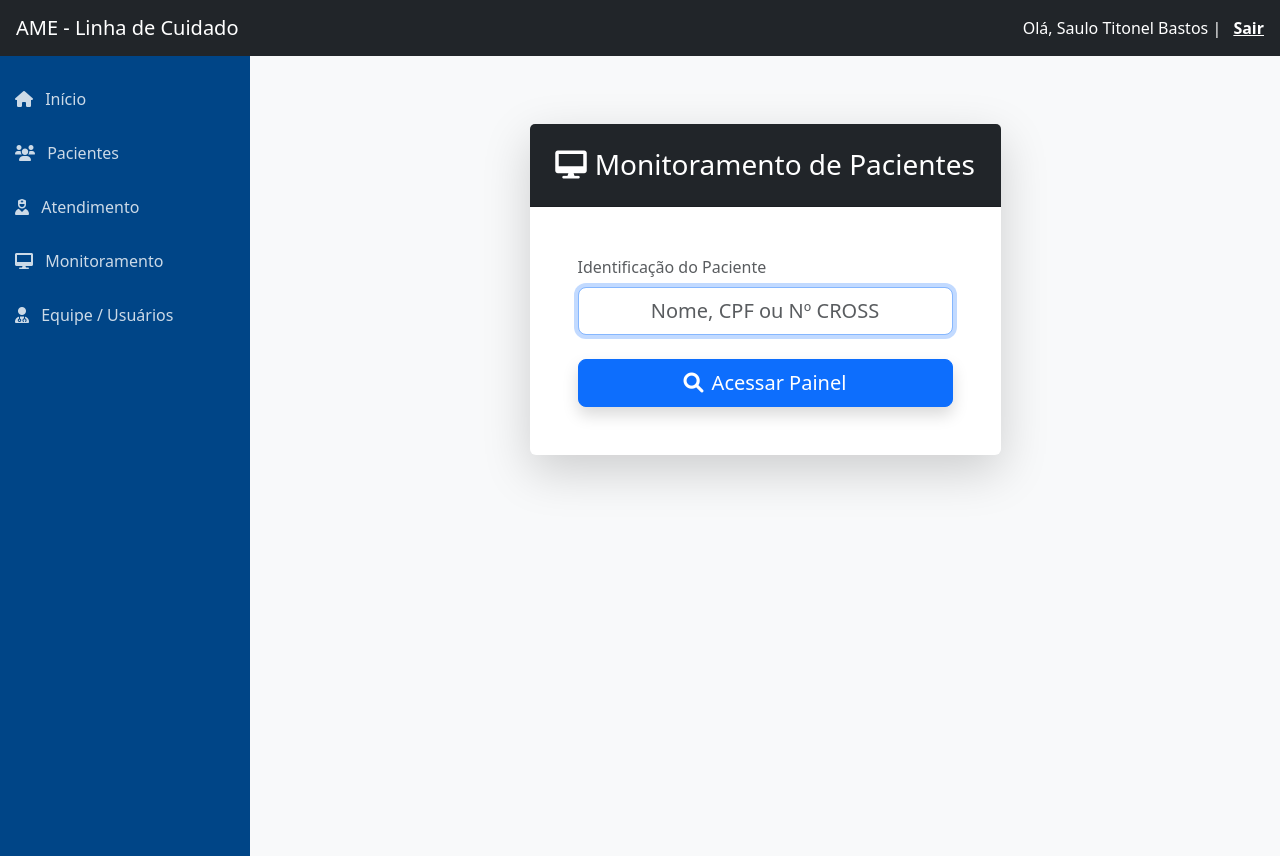
After one commit to titonel/hipertensao, a Django app: page /monitoramento/ in a window 1280 px wide. The commit adds this page. Run offline with Django 5.2, Linux system fonts and the light colour scheme; a user stored in the database is signed in.

Commit message:
versão 1.3a em Django - pre-release candidate

```diff
--- a/README.md.txt
+++ b/README.md.txt
@@ -3,3 +3,9 @@ pip install -r requirements.txt
 
 2) Executar o software:
 python .\manage.py runserver 172.15.0.152:8000
+
+Endereço da API do Laboratório:
+http://172.15.0.152:5897/api/laboratorio/numero-de-cpf-sem-pontos-ou-tracos
+formato de saída: JSON
+
+exemplo http://172.15.0.152:5897/api/laboratorio/42128643805
--- a/core/models.py
+++ b/core/models.py
@@ -108,6 +108,7 @@ class Paciente(models.Model):
     municipio = models.CharField(max_length=100, default='Caraguatatuba')
     telefone = models.CharField(max_length=20, blank=True)
     ativo = models.BooleanField(default=True)
+    siresp = models.CharField(max_length=20, null=True, blank=True, verbose_name="Número CROSS / SIRESP")
 
     # Memória da última altura
     altura_ultima = models.DecimalField(max_digits=4, decimal_places=2, null=True, blank=True)
--- a/core/templates/base.html
+++ b/core/templates/base.html
@@ -1,86 +1,75 @@
+{% load static %}
 <!DOCTYPE html>
 <html lang="pt-br">
 <head>
     <meta charset="UTF-8">
     <meta name="viewport" content="width=device-width, initial-scale=1.0">
     <title>AME Caraguatatuba - Hipertensão</title>
+
     <link href="https://cdn.jsdelivr.net/npm/bootstrap@5.3.0/dist/css/bootstrap.min.css" rel="stylesheet">
     <link href="https://cdnjs.cloudflare.com/ajax/libs/font-awesome/6.0.0/css/all.min.css" rel="stylesheet">
+
     <style>
-        body { background-color: #f8f9fa; }
-        .navbar-brand { font-weight: bold; }
+        /* Estilos simples para o menu lateral */
+        body { min-height: 100vh; display: flex; flex-direction: column; }
+        .wrapper { display: flex; flex: 1; }
+        .sidebar { min-width: 250px; background-color: #004587; color: white; min-height: 100vh; }
+        .sidebar a { color: rgba(255,255,255,0.8); text-decoration: none; padding: 15px; display: block; }
+        .sidebar a:hover { background-color: #003366; color: white; }
+        .sidebar a.active { background-color: #F26522; color: white; }
+        .content { flex: 1; padding: 20px; background-color: #f8f9fa; }
     </style>
-    {% load static %}
-    <link href="{% static 'css/style.css' %}" rel="stylesheet">
 </head>
 <body>
 
-    {% if user.is_authenticated %}
-    <nav class="navbar navbar-expand-lg navbar-dark bg-dark mb-4">
-        <div class="container">
-            <a class="navbar-brand" href="{% url 'index' %}">
-                <i class="fas fa-heartbeat text-danger me-2"></i>Hipertensão Arterial
-            </a>
-            <button class="navbar-toggler" type="button" data-bs-toggle="collapse" data-bs-target="#navbarNav">
-                <span class="navbar-toggler-icon"></span>
-            </button>
-
-            <div class="collapse navbar-collapse" id="navbarNav">
-                <ul class="navbar-nav me-auto">
-                    <li class="nav-item">
-                        <a class="nav-link" href="{% url 'index' %}">Início</a>
-                    </li>
-                    <li class="nav-item">
-                        <a class="nav-link" href="{% url 'gestao_pacientes' %}">Pacientes</a>
-                    </li>
-                    <li class="nav-item">
-                        <a class="nav-link" href="{% url 'atendimento_hub' %}"><i class="fas fa-user-nurse"></i>Atendimento</a>
-                    </li>
-                    <li class="nav-item">
-                        <a class="nav-link" href="{% url 'gestao_medicamentos' %}">Medicamentos</a>
-                    </li>
-                    <li class="nav-item">
-                        <a class="nav-link" href="{% url 'gestao_usuarios' %}">Usuários</a>
-                    </li>
-                </ul>
-
-                <ul class="navbar-nav">
-                    <li class="nav-item dropdown">
-                        <a class="nav-link dropdown-toggle" href="#" role="button" data-bs-toggle="dropdown">
-                            <i class="fas fa-user-circle me-1"></i> {{ user.first_name|default:user.username }}
-                        </a>
-                        <ul class="dropdown-menu dropdown-menu-end">
-                            <li><a class="dropdown-item" href="{% url 'trocar_senha' %}">
-                                <i class="fas fa-key me-2"></i>Trocar Senha
-                            </a></li>
-                            <li><hr class="dropdown-divider"></li>
-                            <li>
-                                <form action="{% url 'logout' %}" method="post" style="display: inline;">
-                                    {% csrf_token %}
-                                    <button type="submit" class="dropdown-item text-danger">
-                                        <i class="fas fa-sign-out-alt me-2"></i>Sair
-                                    </button>
-                                </form>
-                            </li>
-                        </ul>
-                    </li>
-                </ul>
-            </div>
+    <nav class="navbar navbar-dark bg-dark px-3">
+        <a class="navbar-brand" href="#">AME - Linha de Cuidado</a>
+        <div class="text-white">
+            Olá, {{ user.get_full_name|default:user.username }} |
+            <a href="{% url 'logout' %}" class="text-white fw-bold ms-2" style="text-decoration: underline;">Sair</a>
         </div>
     </nav>
-    {% endif %}
 
-    <div class="container">
-        {% if messages %}
-            {% for message in messages %}
-                <div class="alert alert-{{ message.tags }} alert-dismissible fade show" role="alert">
-                    {{ message }}
-                    <button type="button" class="btn-close" data-bs-dismiss="alert"></button>
-                </div>
-            {% endfor %}
-        {% endif %}
+    <div class="wrapper">
+        <nav class="sidebar">
+            <ul class="list-unstyled mt-3">
 
-        {% block content %}{% endblock %}
+                <li>
+                    <a href="{% url 'index' %}">
+                        <i class="fas fa-home me-2"></i> Início
+                    </a>
+                </li>
+
+                <li>
+                    <a href="{% url 'gestao_pacientes' %}">
+                        <i class="fas fa-users me-2"></i> Pacientes
+                    </a>
+                </li>
+
+                <li>
+                    <a href="{% url 'atendimento_hub' %}">
+                        <i class="fas fa-user-nurse me-2"></i> Atendimento
+                    </a>
+                </li>
+
+                <li>
+                    <a href="{% url 'monitoramento_busca' %}">
+                        <i class="fas fa-desktop me-2"></i> Monitoramento
+                    </a>
+                </li>
+                <li>
+                    <a href="{% url 'gestao_usuarios' %}">
+                        <i class="fas fa-user-md me-2"></i> Equipe / Usuários
+                    </a>
+                </li>
+
+            </ul>
+        </nav>
+
+        <main class="content">
+            {% block content %}
+            {% endblock %}
+        </main>
     </div>
 
     <script src="https://cdn.jsdelivr.net/npm/bootstrap@5.3.0/dist/js/bootstrap.bundle.min.js"></script>
--- /dev/null
+++ b/core/templates/monitoramento_busca.html
@@ -0,0 +1,32 @@
+{% extends 'base.html' %}
+{% block content %}
+<div class="container mt-5">
+    <div class="row justify-content-center">
+        <div class="col-md-6">
+            <div class="card shadow-lg border-0">
+                <div class="card-header bg-dark text-white text-center py-4">
+                    <h3 class="mb-0"><i class="fas fa-desktop me-2"></i>Monitoramento de Pacientes</h3>
+                </div>
+                <div class="card-body p-5">
+                    <form method="POST">
+                        {% csrf_token %}
+                        <div class="mb-4">
+                            <label class="form-label text-muted">Identificação do Paciente</label>
+                            <input type="text" name="busca_termo" class="form-control form-control-lg text-center" placeholder="Nome, CPF ou Nº CROSS" required autofocus>
+                        </div>
+                        <button type="submit" class="btn btn-primary btn-lg w-100 shadow">
+                            <i class="fas fa-search me-2"></i>Acessar Painel
+                        </button>
+                    </form>
+
+                    {% if erro %}
+                        <div class="alert alert-danger mt-4 text-center">
+                            <i class="fas fa-exclamation-circle me-2"></i>{{ erro }}
+                        </div>
+                    {% endif %}
+                </div>
+            </div>
+        </div>
+    </div>
+</div>
+{% endblock %}
--- a/core/urls.py
+++ b/core/urls.py
@@ -28,4 +28,6 @@ urlpatterns = [
     path('medicamento/salvar', views.salvar_medicamento, name='salvar_medicamento'),
     path('api/usuario/<int:id>/', views.api_usuario, name='api_usuario'),
     path('paciente/alta/<int:id>/', views.gerar_alta, name='gerar_alta'),
+    path('monitoramento/', views.monitoramento_busca, name='monitoramento_busca'),
+    path('monitoramento/painel/<int:paciente_id>/', views.monitoramento_painel, name='monitoramento_painel'),
 ]
--- a/core/views.py
+++ b/core/views.py
@@ -1,5 +1,7 @@
 import os
 import base64  # <--- ADICIONE ESTA LINHA AQUI
+import requests
+import json
 from django.shortcuts import render, redirect, get_object_or_404
 from django.contrib.staticfiles import finders
 from django.contrib.auth.decorators import login_required
@@ -11,7 +13,7 @@ from django.http import JsonResponse, HttpResponse
 from django.template.loader import get_template
 from xhtml2pdf import pisa
 from django.conf import settings
-from datetime import datetime, date
+from datetime import datetime, date, timedelta
 from .models import Paciente, Medicamento, Afericao, Usuario, AtendimentoMultidisciplinar, AvaliacaoPrevent
 from .forms import PacienteForm, UsuarioForm
 
@@ -689,3 +691,107 @@ def atendimento_prevent(request, paciente_id):
         'pre_pas': ultima_afericao.pressao_sistolica if ultima_afericao else ''
     }
     return render(request, 'atendimento_prevent.html', context)
+
+@login_required
+def monitoramento_busca(request):
+    """
+    Tela inicial do Monitoramento: Busca de Paciente.
+    """
+    erro = None
+    if request.method == 'POST':
+        termo = request.POST.get('busca_termo')
+
+        # Busca por Nome, CPF ou SIRESP (Agora o campo existe!)
+        pacientes = Paciente.objects.filter(
+            nome__icontains=termo
+        ) | Paciente.objects.filter(
+            cpf=termo
+        ) | Paciente.objects.filter(
+            siresp=termo
+        )
+
+        # CORREÇÃO AQUI: A variável correta é 'pacientes' (português), não 'patients'
+        if pacientes.exists():
+            # Redireciona para o primeiro encontrado
+            return redirect('monitoramento_painel', paciente_id=pacientes.first().id)
+        else:
+            erro = "Paciente não encontrado com esses dados."
+
+    return render(request, 'monitoramento_busca.html', {'erro': erro})
+
+
+@login_required
+def monitoramento_painel(request, paciente_id):
+    paciente = get_object_or_404(Paciente, id=paciente_id)
+
+    # 1. Contadores Internos
+    # Assumindo que você tem relação inversa ou models definidos
+    qtd_multi = AtendimentoMultidisciplinar.objects.filter(paciente=paciente).count()
+    # qtd_medico = AtendimentoMedico.objects.filter(paciente=paciente).count() # (Descomente quando criar o model Médico)
+    qtd_medico = 0  # Placeholder enquanto não cria o médico
+
+    # 2. Integração API Laboratório
+    exames_lista = []
+    erro_api = None
+
+    # Limpa CPF (remove pontos e traços)
+    cpf_limpo = paciente.cpf.replace('.', '').replace('-', '')
+
+    url_api = f"http://172.15.0.152:5897/api/laboratorio/{cpf_limpo}"
+
+    try:
+        # Tenta conectar com timeout de 5 segundos para não travar o sistema
+        response = requests.get(url_api, timeout=5)
+
+        if response.status_code == 200:
+            dados_brutos = response.json()
+
+            # Itera sobre a lista de exames retornada
+            for item in dados_brutos:
+                # O item deve ser uma lista onde item[2] é data, item[5] exame, item[7] status
+
+                # A. Tratamento da Data (Linha 2)
+                try:
+                    raw_timestamp = item[2]  # "2025-01-13T14:30:00.000Z"
+                    data_part, hora_part = raw_timestamp.split('T')
+                    hora_part = hora_part.split('.')[0]  # Remove milissegundos
+
+                    # Conversão GMT para GMT-3 (Subtrair 3 horas)
+                    dt_obj = datetime.strptime(f"{data_part} {hora_part}", "%Y-%m-%d %H:%M:%S")
+                    dt_local = dt_obj - timedelta(hours=3)
+
+                    data_final = dt_local.strftime("%d/%m/%Y")
+                    hora_final = dt_local.strftime("%H:%M")
+                except:
+                    data_final = "--/--/----"
+                    hora_final = "--:--"
+
+                # B. Tratamento do Status (Linha 7)
+                status_raw = item[7]
+                status_cor = "bg-success" if status_raw == "LIBERADO" else "bg-danger"
+
+                # Monta o objeto para o template
+                exame = {
+                    'data': data_final,
+                    'hora': hora_final,
+                    'nome_exame': item[5],  # Linha 5
+                    'status_texto': status_raw,
+                    'status_cor': status_cor
+                }
+                exames_lista.append(exame)
+        else:
+            erro_api = f"API retornou status {response.status_code}"
+
+    except requests.exceptions.RequestException:
+        erro_api = "Sistema de Laboratório indisponível (Erro de Conexão)"
+    except Exception as e:
+        erro_api = f"Erro ao processar dados: {str(e)}"
+
+    context = {
+        'paciente': paciente,
+        'qtd_multi': qtd_multi,
+        'qtd_medico': qtd_medico,
+        'exames': exames_lista,
+        'erro_api': erro_api
+    }
+    return render(request, 'monitoramento_painel.html', context)
```
Also changed, not shown: core/templates/monitoramento_painel.html (added, +103 -0 lines), core/migrations/0007_paciente_siresp.py (added), db.sqlite3.
